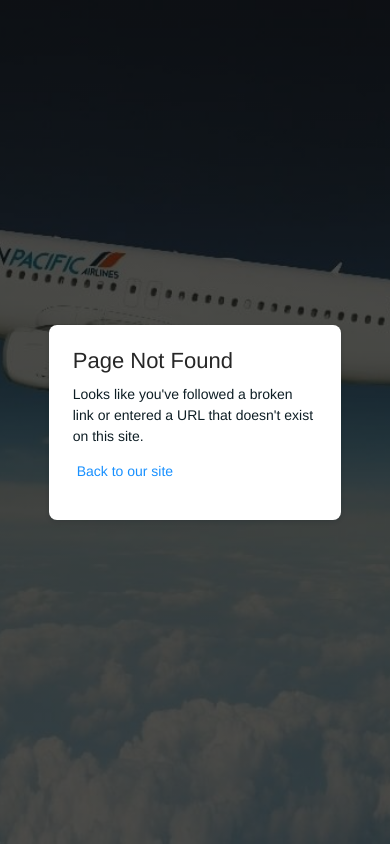
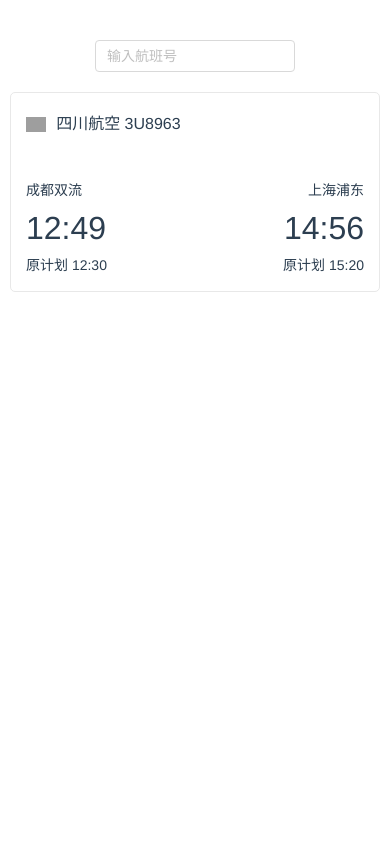
Before and after one commit to zlv2s/8y-ldm, a Vue app: page /time in a window 390 px wide. Before the commit this address led to /404. Built offline with nearby package versions, Linux system fonts and the light colour scheme; grey boxes are pictures that could not be loaded; a small style sheet from the web is missing.

Commit message:
change mobile time style

```diff
--- a/src/components/Header.vue
+++ b/src/components/Header.vue
@@ -12,6 +12,9 @@
       </a>
       <a href="https://www.planespotters.net/search" target="_blank">
         <i class="iconfont icon-fj_qifei_a"></i>
+      </a>
+      <a href="/time" target="_blank" class="time-board">
+        <i class="iconfont icon-shizhong"></i>
       </a>
     </div>
     <div class="utc-time" v-text="utc"></div>
@@ -80,10 +83,16 @@
     }
     .hd-tool {
       margin-left: -60%;
+      a {
+        margin-left: 6px;
+      }
     }
     .utc-time {
       font-size: 1rem;
     }
+  }
+  .time-board {
+    display: none;
   }
 }
 
@@ -97,7 +106,7 @@
       height: 20px;
     }
     .hd-tool {
-      margin-left: -8%;
+      margin-left: -4%;
     }
     .utc-time {
       font-size: 0.7rem;
--- a/src/components/Info.vue
+++ b/src/components/Info.vue
@@ -1,6 +1,8 @@
 <template>
   <div class="info-wrapper">
-    <h2 class="card-title-name">flight status</h2>
+    <slot name="title">
+      <!-- <h2 class="card-title-name">flight status</h2> -->
+    </slot>
     <a-card :bordered="false">
       <div class="form-wrapper">
         <div class="input-wrapper">
@@ -13,12 +15,11 @@
       </div>
       <div class="search-result">
         <a-table
-          size="small"
           :columns="columns"
           :dataSource="fdetail"
           :pagination="false"
-          align="center"
           :loading="loading"
+          bordered
         >
           <template slot="footer">
             <p style="text-align:left;font-style:italic;color:red">
@@ -36,35 +37,40 @@
 import { secToTime } from '@/utils'
 const columns = [
   {
-    title: '航班号',
+    title: 'FLIGHT',
     dataIndex: 'fnum',
-    key: '1'
+    key: '1',
+    align: 'center'
   },
   {
-    title: '出发',
+    title: 'DEP',
     dataIndex: 'forg',
-    key: '2'
+    key: '2',
+    align: 'center'
   },
   {
-    title: '到达',
+    title: 'ARR',
     dataIndex: 'fdst',
-    key: '3'
+    key: '3',
+    align: 'center'
   },
   {
-    title: '起飞时间',
+    title: 'STD/ATD',
     dataIndex: 'actualDeptime',
     customRender(text, record, index) {
       return text
     },
-    key: '4'
+    key: '4',
+    align: 'center'
   },
   {
-    title: '落地时间',
+    title: 'STA/ETA',
     dataIndex: 'estimatedArrtime',
     customRender(text, record, index) {
       return text
     },
-    key: '5'
+    key: '5',
+    align: 'center'
   }
 ]
 export default {
@@ -102,6 +108,7 @@
                 key: Date.now()
               }
               this.fdetail = [flt]
+              this.footer = '* 数据获取成功'
               this.loading = false
             } else {
               this.fdetail = []
@@ -124,13 +131,17 @@
       }
     },
     fromatTime(t1, t2) {
-      return `${t1 ? secToTime(t1) : '--'}/${t2 ? secToTime(t2) : '--'}`
+      return `${t1 ? secToTime(t1) : '--'}<br/>${t2 ? secToTime(t2) : '--'}`
     }
   }
 }
 </script>
 
 <style lang="scss" scoped>
+.info-wrapper /deep/ .ant-card-body {
+  padding-top: 0;
+}
+
 .form-wrapper {
   .input-wrapper {
     text-align: center;
--- a/src/router/index.js
+++ b/src/router/index.js
@@ -21,6 +21,11 @@
     component: () => import('../views/Weather.vue')
   },
   {
+    path: '/time',
+    name: 'Time',
+    component: () => import('../views/Time.vue')
+  },
+  {
     path: '*',
     redirect: '/404'
   }
--- a/src/styles/iconfont.scss
+++ b/src/styles/iconfont.scss
@@ -1 +1 @@
-@import url('https://at.alicdn.com/t/font_1581051_cvowsj1byv.css')
+@import url('https://at.alicdn.com/t/font_1581051_ii83pknf8qa.css')
--- a/src/views/Home.vue
+++ b/src/views/Home.vue
@@ -7,13 +7,13 @@
     </a-row>
     <div class="content">
       <a-row>
-        <a-col :xs="0" :md="8" :lg="8">
+        <a-col :xs="0" :md="9" :lg="9">
           <Info />
         </a-col>
         <a-col :xs="24" :md="8" :lg="8">
           <Board />
         </a-col>
-        <a-col :xs="0" :md="8" :lg="8">
+        <a-col :xs="0" :md="7" :lg="7">
           <Tool />
         </a-col>
       </a-row>
--- /dev/null
+++ b/src/views/Time.vue
@@ -0,0 +1,141 @@
+<template>
+  <div class="time-wrapper">
+    <a-row>
+      <a-col>
+        <div class="content">
+          <div class="flt-input">
+            <a-input-search
+              placeholder="输入航班号"
+              style="width: 200px"
+              @search="searchFlt"
+            />
+          </div>
+          <div class="flt-wrapper">
+            <div class="flight-head">
+              <div class="flt-logo">
+                <img
+                  src="https://pic.c-ctrip.com/AssetCatalog/airline/70/3U.png?v=2"
+                  alt="logo"
+                />
+              </div>
+              <div class="flt-info">四川航空 3U8963</div>
+            </div>
+            <div class="flight-body">
+              <div class="city">
+                <div class="depart">
+                  <div class="airport">成都双流</div>
+                </div>
+                <div class="arrive">
+                  <div class="airport">上海浦东</div>
+                </div>
+              </div>
+              <div class="time">
+                <div class="depart">12:49</div>
+                <div class="arrive">14:56</div>
+                <span class="dayspan"></span>
+                <div class="arrow arrow-flight">
+                  <i class="iconfont icon-hangban"></i>
+                </div>
+              </div>
+              <div class="plantime">
+                <div class="depart">原计划 12:30</div>
+                <div class="arrive">原计划 15:20</div>
+              </div>
+            </div>
+          </div>
+        </div>
+      </a-col>
+    </a-row>
+  </div>
+</template>
+
+<script>
+export default {
+  components: {}
+}
+</script>
+
+<style lang="scss" scoped>
+.time-wrapper {
+  padding: 10px;
+  .content {
+    margin-top: 30px;
+    .flt-input {
+      text-align: center;
+      margin-bottom: 20px;
+    }
+  }
+}
+
+.flt-wrapper {
+  padding: 15px;
+  border: 1px solid #e8e8e8;
+  border-radius: 5px;
+}
+
+.flight-head {
+  height: 2rem;
+  margin-bottom: 40px;
+  display: flex;
+  align-items: center;
+  .flt-logo {
+    width: 20px;
+    img {
+      width: 100%;
+    }
+  }
+  .flt-info {
+    font-size: 1rem;
+    margin-left: 3%;
+  }
+}
+
+.city {
+  font-weight: 500;
+  display: flex;
+  align-items: center;
+  justify-content: space-between;
+}
+.depart,
+.arrive {
+  display: flex;
+  align-items: center;
+  flex: 1;
+  max-width: 50%;
+  white-space: normal;
+}
+.arrive {
+  justify-content: flex-end;
+  text-align: right;
+}
+
+.time {
+  margin-top: 0.5rem;
+  position: relative;
+  font-weight: 500;
+  display: flex;
+  align-items: center;
+  justify-content: space-between;
+  font-size: 2rem;
+  line-height: 2.4rem;
+}
+.plantime {
+  margin-top: 0.5rem;
+  display: flex;
+  justify-content: space-between;
+  align-items: center;
+}
+.arrow {
+  position: absolute;
+  top: 50%;
+  left: 50%;
+  transform: translate(-50%, 5%);
+}
+.arrow-flight {
+  display: flex;
+  align-items: center;
+  width: 1.6rem;
+  height: 100%;
+  top: 0;
+}
+</style>
```
